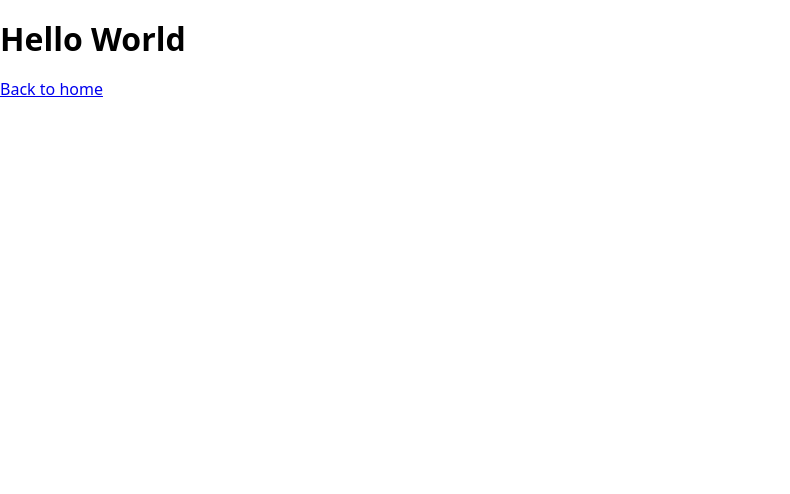
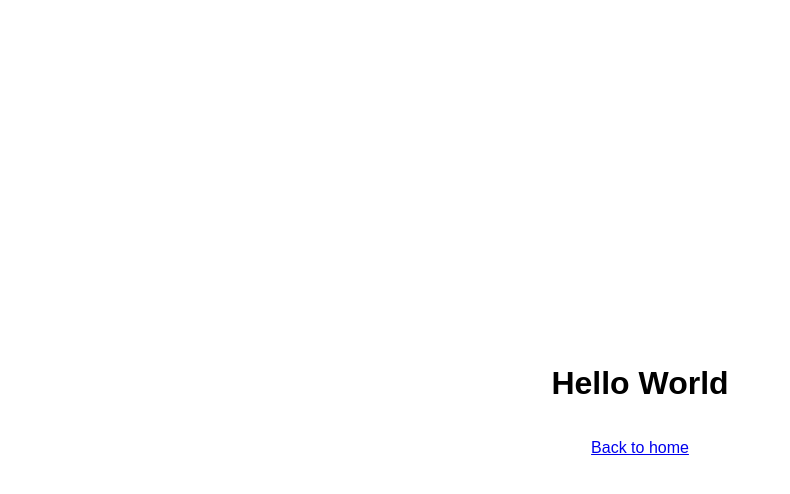
Before and after one commit to zeyugao/blog, a Gatsby site: page /hello-world/ in a window 1280 px wide. Shown: the whole page, without its empty margins (0-790 px from the left). Built offline with nearby package versions, Linux system fonts and the light colour scheme; Gatsby itself is replaced by a stand-in of ours; a web font is replaced by a local one.

Commit message:
Use center for 404 page

```diff
--- a/src/layouts/index.tsx
+++ b/src/layouts/center.tsx
@@ -1,8 +1,18 @@
+import { graphql, StaticQuery } from 'gatsby'
 import * as React from 'react'
 import Helmet from 'react-helmet'
-import { StaticQuery, graphql } from 'gatsby'
+import styled from '@emotion/styled'
 
-import 'modern-normalize'
+
+const CenterStyle = styled.div`
+  display: flex;
+
+  flex-direction: column;
+  justify-content: center;
+  align-items: center;
+  min-height: 100vh;
+  font-family: "Baloo Tammudu 2", sans-serif;
+`
 
 interface StaticQueryProps {
   site: {
@@ -14,10 +24,10 @@ interface StaticQueryProps {
   }
 }
 
-const IndexLayout: React.FC = ({ children }) => (
+const CenterLayout: React.FC = ({ children }) => (
   <StaticQuery
     query={graphql`
-      query IndexLayoutQuery {
+      query CenterLayoutQuery {
         site {
           siteMetadata {
             title
@@ -35,10 +45,10 @@ const IndexLayout: React.FC = ({ children }) => (
             { name: 'keywords', content: data.site.siteMetadata.keywords }
           ]}
         />
-        <div>{children}</div>
+        <CenterStyle>{children}</CenterStyle>
       </div>
     )}
   />
 )
 
-export default IndexLayout
+export default CenterLayout
--- a/src/pages/404.tsx
+++ b/src/pages/404.tsx
@@ -1,15 +1,15 @@
 import * as React from 'react'
 import { Link } from 'gatsby'
 
-import IndexLayout from '../layouts'
+import CenterLayout from '../layouts/center'
 
 const NotFoundPage = () => (
-  <IndexLayout>
+  <CenterLayout>
     <h1>404: Page not found.</h1>
     <p>
       You've hit the void. <Link to="/">Go back.</Link>
     </p>
-  </IndexLayout>
+  </CenterLayout>
 )
 
 export default NotFoundPage
--- a/src/templates/page.tsx
+++ b/src/templates/page.tsx
@@ -1,7 +1,7 @@
 import * as React from 'react'
 import { graphql } from 'gatsby'
 
-import IndexLayout from '../layouts'
+import CenterLayout from '../layouts/center'
 
 interface PageTemplateProps {
   data: {
@@ -26,11 +26,11 @@ interface PageTemplateProps {
 }
 
 const PageTemplate: React.FC<PageTemplateProps> = ({ data }) => (
-  <IndexLayout>
+  <CenterLayout>
     <h1>{data.markdownRemark.frontmatter.title}</h1>
     {/* eslint-disable-next-line react/no-danger */}
-    <div dangerouslySetInnerHTML={{ __html: data.markdownRemark.html }} />
-  </IndexLayout>
+    <div dangerouslySetInnerHTML={{ __html: data.markdownRemark.html }}/>
+  </CenterLayout>
 )
 
 export default PageTemplate
```
Also changed, not shown: src/pages/index.tsx (+3 -12 lines).
